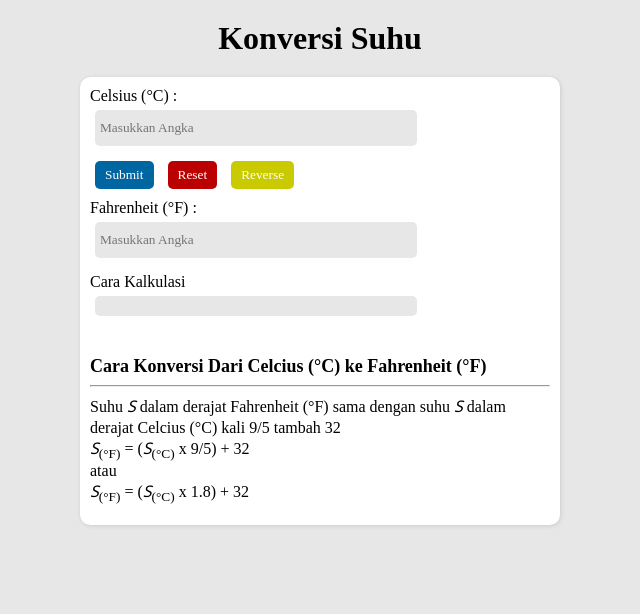
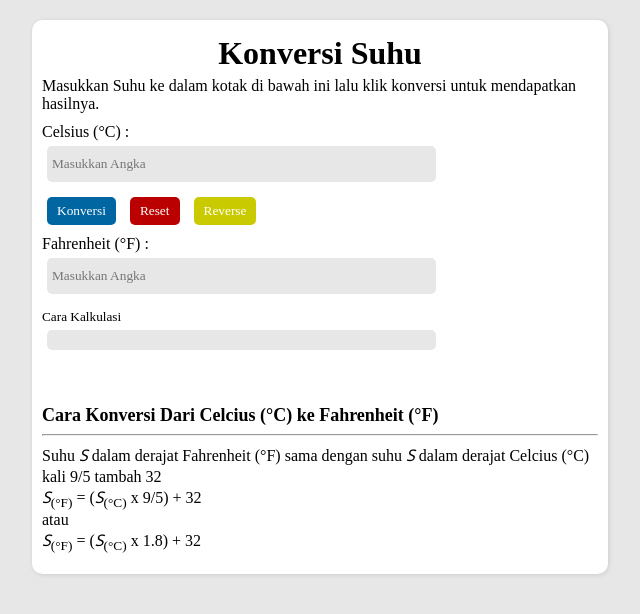
Before and after one commit to revou-fundamental-course/10-jun-24-Faqihach, a plain HTML site: page index.html in a window 1280 px wide. Shown: the whole page, without its empty margins (320-960 px from the left). Drawn offline with Linux system fonts and the light colour scheme; a web font is replaced by a local one.

Commit message:
melakukan banyak perubahan

```diff
--- a/css/style.css
+++ b/css/style.css
@@ -20,26 +20,35 @@ main {
   flex-direction: column;
 }
 
-main h2 {
-  font-size: 32px;
-  font-weight: 800;
-  text-align: center;
-  margin: 20px 0;
-}
-
 section {
-  width: 30rem;
+  width: 45%;
+  display: flex;
+  flex-direction: column;
+  flex-wrap: wrap;
   align-self: center;
   padding: 10px;
+  margin: 20px 0;
   border-radius: 10px;
   background-color: #fff;
   box-shadow: rgba(0, 0, 0, 0.1) 1px 1px 5px 0px,
     rgba(0, 0, 0, 0.1) 0px 0px 1px 0px;
 }
 
-section h5 {
+section h2 {
+  font-size: 32px;
+  font-weight: 800;
+  text-align: center;
+  margin: 5px 0;
+}
+
+section .suhu {
+  margin-bottom: 10px;
+}
+
+section label {
   font-size: 16px;
   font-weight: 500;
+  margin: 0;
 }
 
 div {
--- a/index.html
+++ b/index.html
@@ -14,20 +14,25 @@
   </head>
   <body>
     <main>
-      <h2>Konversi Suhu</h2>
       <!-- Suhu Celsius -->
       <section>
-        <label for="celsius" id="labelCelsius">Celsius (°C) :</label> <br />
+        <h2>Konversi Suhu</h2>
+        <p class="suhu">
+          Masukkan Suhu ke dalam kotak di bawah ini lalu klik konversi untuk
+          mendapatkan hasilnya.
+        </p>
+        <label for="celsius" id="labelCelsius">Celsius (°C) :</label>
         <input
           type="number"
           name="celsius"
           id="celsius"
           placeholder="Masukkan Angka"
         />
-        <br />
         <!-- Button -->
         <div class="btn">
-          <button type="submit" id="submit" onclick="konversi()">Submit</button>
+          <button type="submit" id="submit" onclick="konversi()">
+            Konversi
+          </button>
           <button type="reset" id="reset" onclick="reset()">Reset</button>
           <button type="button" id="reserve" onclick="reverse()">
             Reverse
@@ -35,7 +40,6 @@
         </div>
 
         <label for="fahrenheit" id="labelFahrenheit">Fahrenheit (°F) : </label>
-        <br />
         <input
           type="number"
           name="fahrenheit"
```
